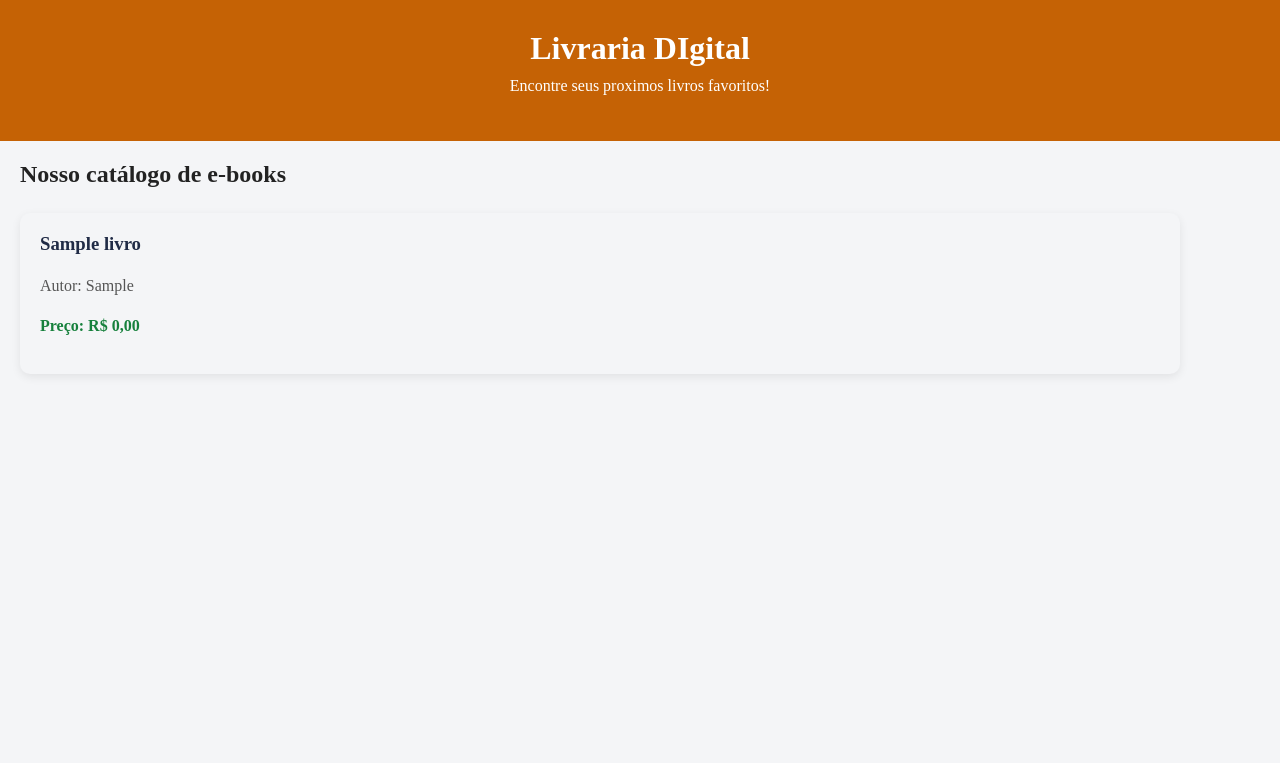
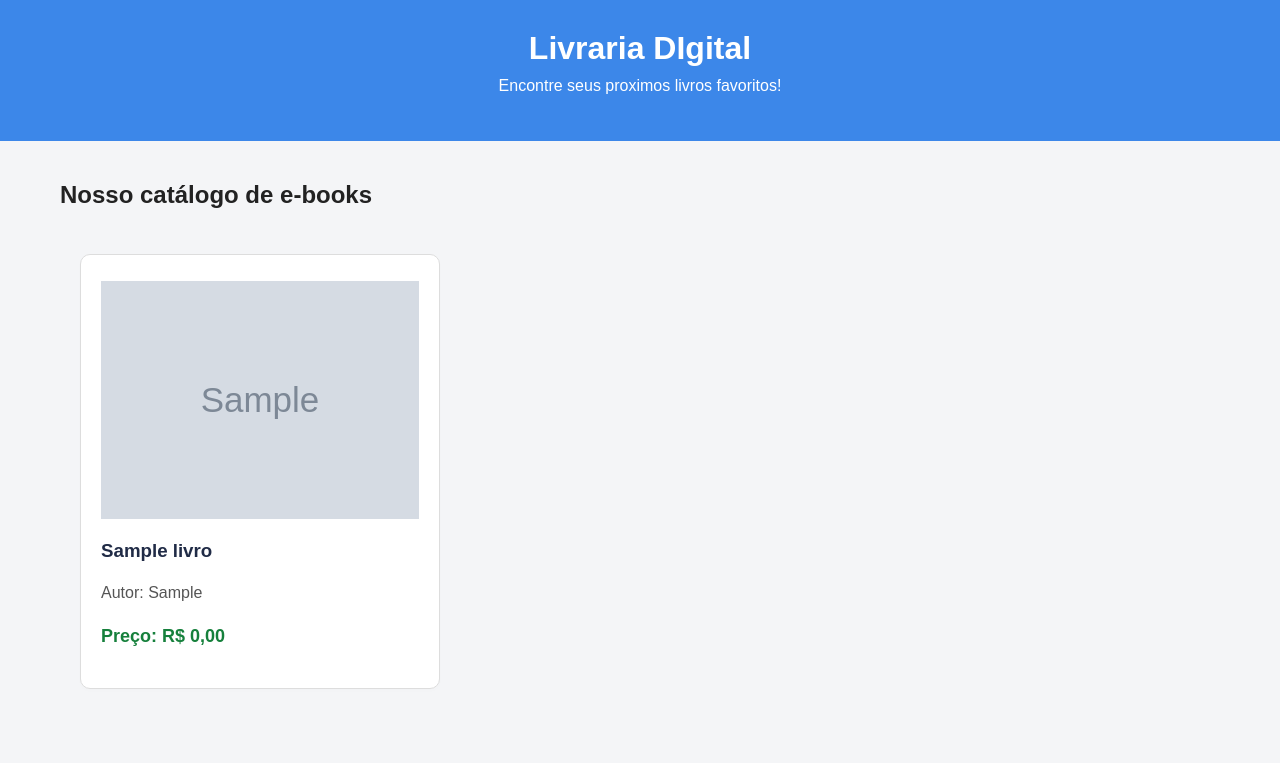
Before and after one commit to lipeaalvess/livraria-digital, a PHP site: page / in a window 1280 px wide. Shown: the top 763 px of the page. Run offline with PHP 8.4, Linux system fonts and the light colour scheme; tables that the repository leaves empty or names only in its code hold one stand-in row (values such as "Sample post"); grey boxes marked "Sample" are stand-in pictures.

Commit message:
Atualizacao do catalogo com capas e novo visual

```diff
--- a/estilo.css
+++ b/estilo.css
@@ -4,13 +4,13 @@
 
 body{
     margin: 0;
-    fount-family:Arial, sans-serif;
+    font-family:Arial, sans-serif;
     background-color: #f4f5f7;
     color: #222;
 }
 
 header {
-    background-color: #c56205;
+    background-color: #3c87e9;
     color:white;
     padding: 30px;
     text-align: center;
@@ -18,7 +18,7 @@ header {
 
 header h1 {
     margin: 0;
-    font-size: 32;
+    font-size: 32px;
 }
 
 header p {
@@ -27,8 +27,8 @@ header p {
 
 main {
     max-width: 1200px;
-    margin; 40px auto;
-    padding: 0 20px
+    margin: 40px auto;
+    padding: 0 20px;
 }
 
 main h2 {
@@ -56,6 +56,44 @@ main h2 {
 
 .livro p:last-child {
     color: #16803c;
-    font-size 18px;
+    font-size: 18px;
     font-weight: bold;
 }
+
+.catalogo {
+    display: grid;
+    grid-template-columns: repeat(3, 1fr);
+    gap: 20px;
+    padding: 20px;
+
+}
+
+.livro {
+    border: 1px solid #ddd;
+    border-radius: 10px;
+    padding: 20px;
+    background-color: white;
+    box-shadow: 0 2px 5px rgba(0,0,0,0.01);
+}
+
+@media (max-width: 768px){
+    .catalogo {
+        grid-template-columns: 1fr;
+    }
+}
+
+:root {
+    --romance: #D95B78;
+    --ficcao: #2478C7;
+    --fantasia: #32945A;
+    --terror: #353840;
+    --aventura: #E88928;
+}
+
+.capa-livro{
+    width: 100%;
+    height: 250px;
+    object-fit: contain;
+    display: block;
+    margin-bottom: 15px;
+}
--- a/index.php
+++ b/index.php
@@ -15,7 +15,7 @@ $livros = $consulta->fetchAll(PDO::FETCH_ASSOC);
 
   <title>Livraria Digital</title>
 
-  <link rel="stylesheet" href="estilo.css">
+  <link rel="stylesheet" href="estilo.css?v=2">
 </head>
 <body>
 
@@ -27,14 +27,28 @@ $livros = $consulta->fetchAll(PDO::FETCH_ASSOC);
 <main>
     <h2>Nosso catálogo de e-books</h2>
 
+    <div class="catalogo">
+
         <?php foreach ($livros as $livro):?>
           <div class= "livro">
+
+            <?php if (!empty($livro['imagem'])):?>
+               <img
+                   src="<?=htmlspecialchars($livro['imagem']) ?> "
+                   alt="Capa de <?=htmlspecialchars($livro['titulo']) ?>"
+                   class="capa-livro"
+                 >
+
+             <?php endif; ?>
+
             <h3> <?= htmlspecialchars($livro['titulo']) ?></h3>
             <p> Autor: <?= htmlspecialchars($livro['autor']) ?></p>
             <p> Preço: R$ <?=number_format($livro['preco'],2,',','.') ?> </p>
           </div>
        <?php endforeach; ?>
+    </div>
 
 </main>
+
 </body>
 </html>
```
Also changed, not shown: imagens/cthulhu.jpg (added), imagens/dom-casmurro.jpg (added), imagens/frankenstein.jpg (added), imagens/guerra-dos-mundos.jpg (added), imagens/ilha-do-tesouro.jpg (added), imagens/maquina-do-tempo.jpg (added), imagens/memorias-postumas.jpg (added), imagens/morro-dos-ventos.jpg (added), imagens/narnia.jpg (added), imagens/neuromancer.jpg (added), imagens/o-iluminado.jpg (added), imagens/robinson-crusoe.jfif (added), imagens/senhor-dos-aneis.jpg (added), imagens/tom-sawyer.jpg (added), 1 more files. Lines whose indentation alone changed are shown as unchanged.
